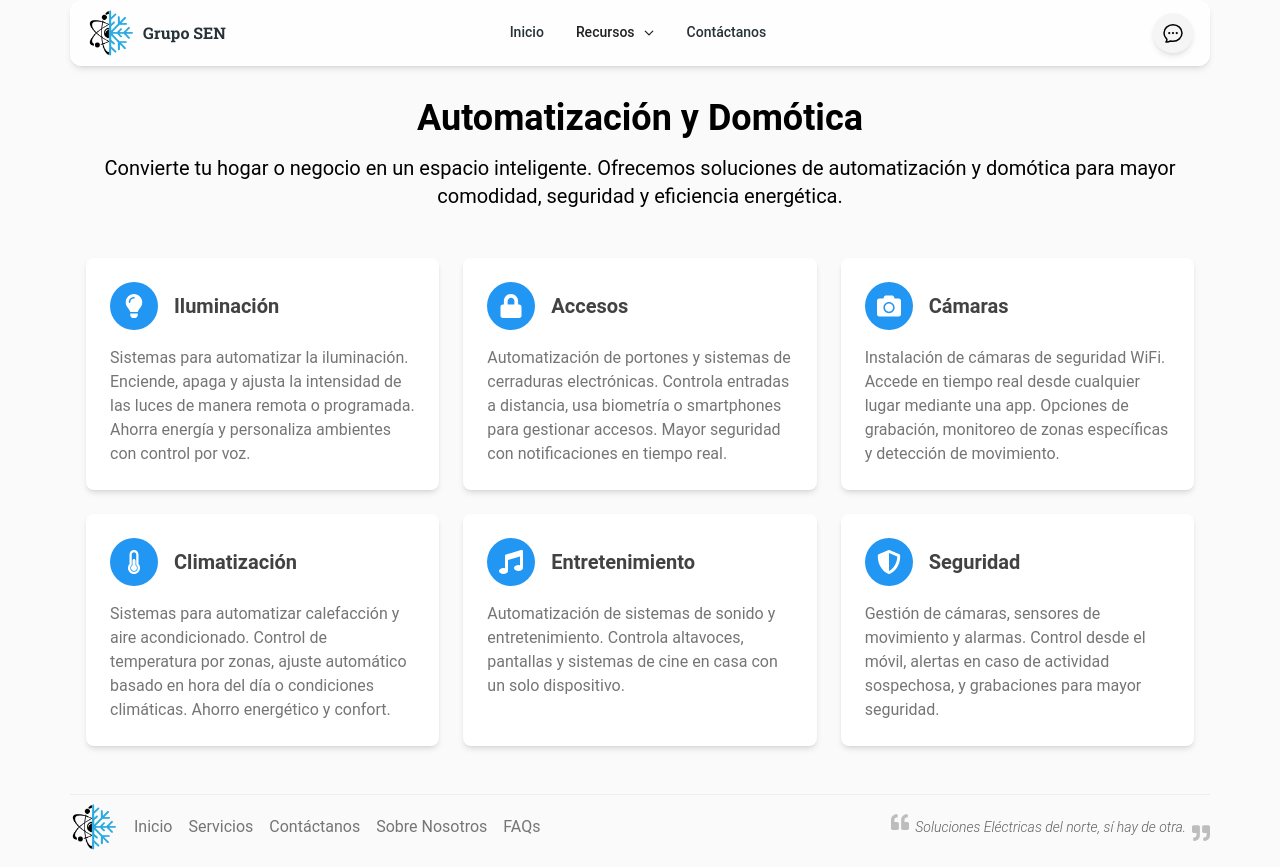
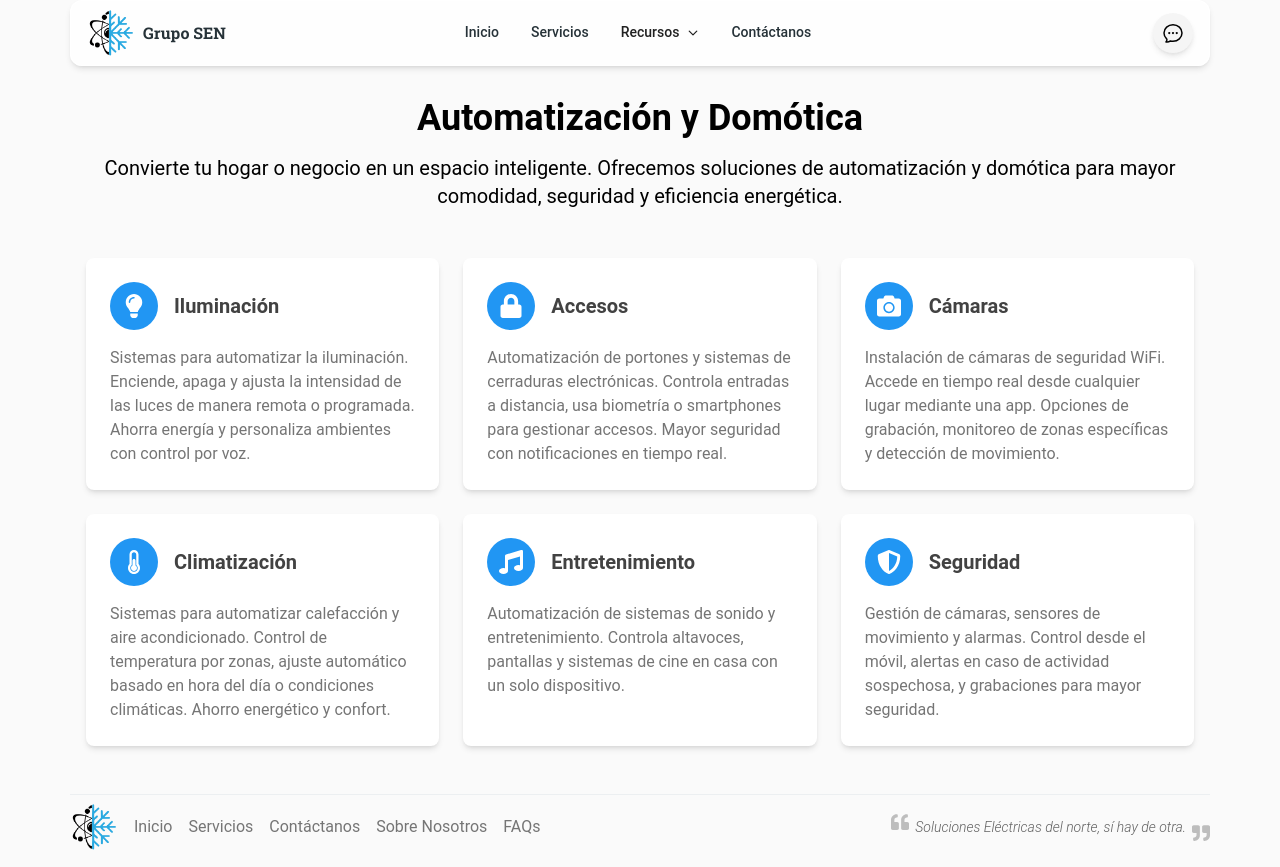
Before and after one commit to JosueMatamoros/soluciones_electricas, a React (Vite) app in the folder SolucionesElectricas/: page /servicios/domotica in a window 1280 px wide. Built offline with nearby package versions, Linux system fonts and the light colour scheme.

Commit message:
feat: New header

```diff
--- a/SolucionesElectricas/src/shared/Header.jsx
+++ b/SolucionesElectricas/src/shared/Header.jsx
@@ -27,9 +27,9 @@ import {
 } from "@heroicons/react/24/outline";
 
 import {
-  SunIcon,
+  DocumentTextIcon,
+  CameraIcon,
   UserGroupIcon,
-  PhoneIcon,
 } from "@heroicons/react/24/solid";
 
 import { FaWhatsapp } from "react-icons/fa";
@@ -37,17 +37,18 @@ import { FaWhatsapp } from "react-icons/fa";
 const logo = "/logo.png";
 
 const navListMenuItems = [
+
   {
-    title: "Servicios",
-    description: "Descubre cómo podemos ayudarte a alcanzar tus metas.",
-    icon: SunIcon,
-    to: "/servicios",
+    title: "Galería de Proyectos",
+    description: "Descubre nuestro trabajo ",
+    icon: CameraIcon,
+    to: "/galeria",
   },
   {
-    title: "Contacto",
-    description: "Encuentra la solución perfecta para tus necesidades.",
-    icon: PhoneIcon,
-    to: "/contacto",
+    title: "Reseñas",
+    description: "Opiniones de nuestros clientes.",
+    icon: DocumentTextIcon,
+    to: "/resenas",
   },
   {
     title: "Sobre Nosotros",
@@ -150,6 +151,17 @@ function NavList() {
           Inicio
         </ListItem>
       </Typography>
+      <Typography
+        as={Link}
+        to="/servicios"
+        variant="small"
+        color="blue-gray"
+        className="font-medium"
+      >
+        <ListItem className="flex items-center gap-2 py-2 pr-4">
+          Servicios
+        </ListItem>
+      </Typography>
       <NavListMenu />
       <Typography
         as={Link}
```
